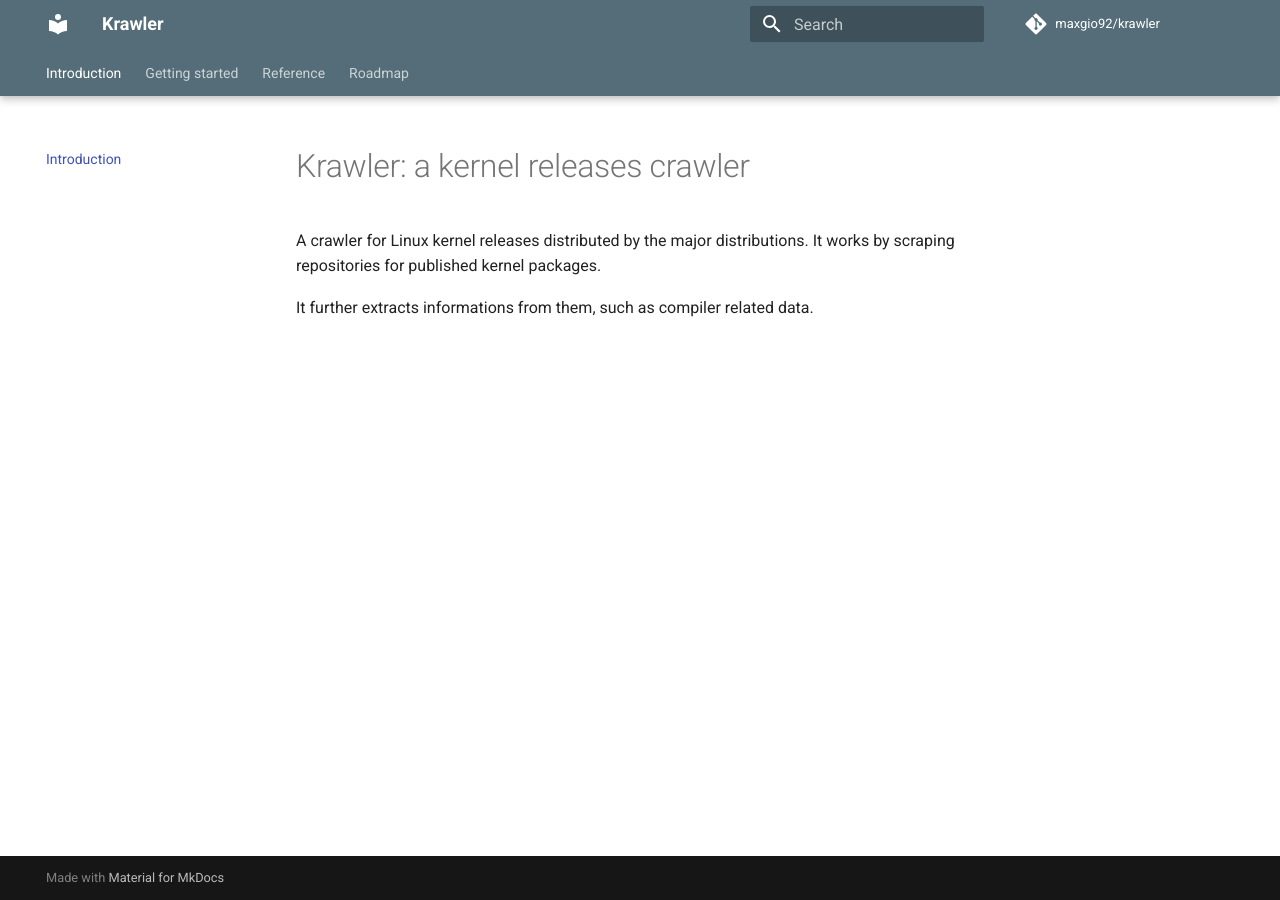
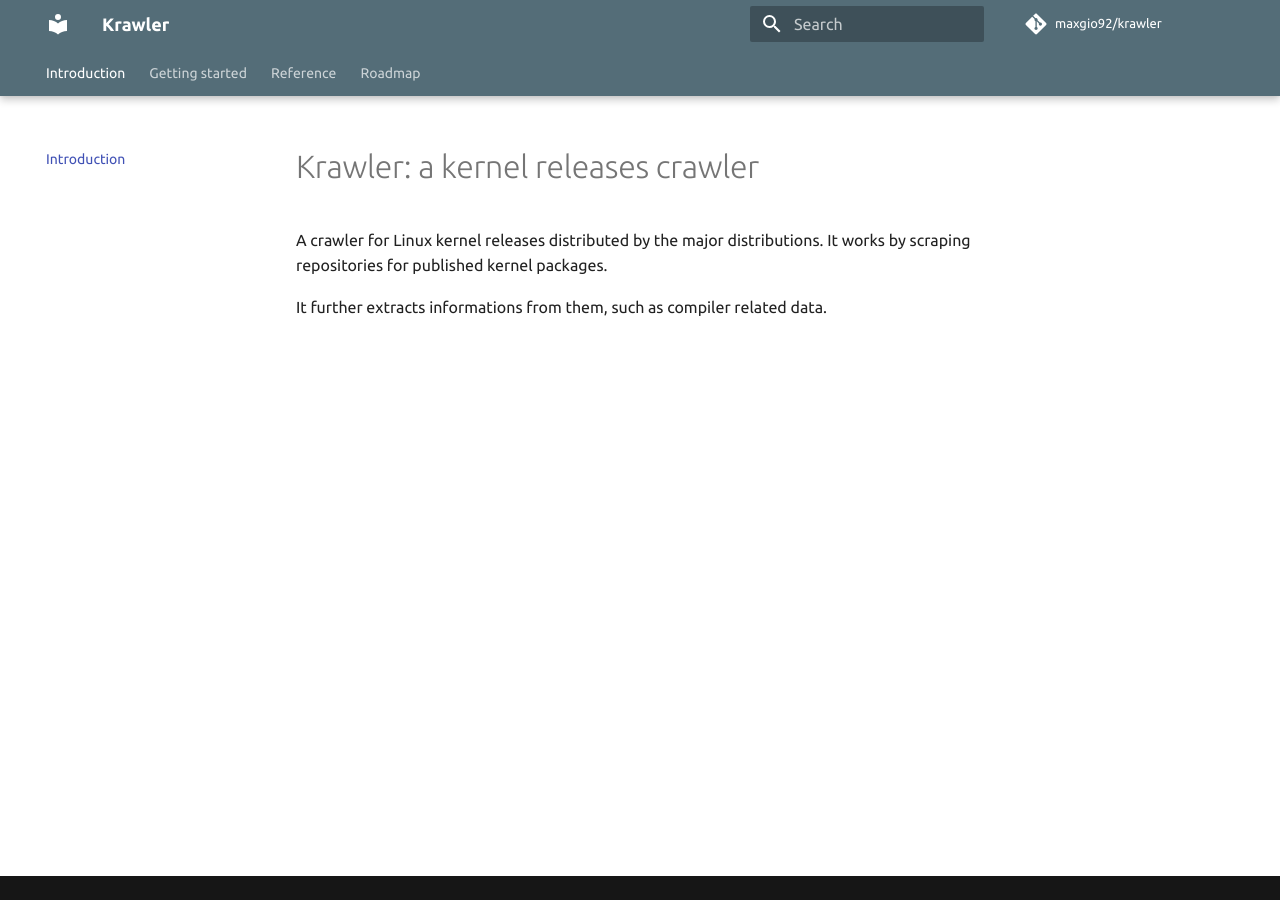
Before and after one commit to maxgio92/krawler, an MkDocs documentation site: the page built from docs/index.md, in a window 1280 px wide. Built offline with MkDocs 1.6.1 and Material for MkDocs 9.7.7, drawn with Linux system fonts in a browser that asks for light colours; comment, search, counter and statistics services are not loaded.

Commit message:
chore: update docs website fonts and style
Signed-off-by: Massimiliano Giovagnoli <me@maxgio.it>

```diff
--- a/mkdocs.yml
+++ b/mkdocs.yml
@@ -16,6 +16,10 @@ theme:
   palette:
     primary: 'blue grey'
 
+  font:
+    text: 'Ubuntu'
+    code: 'Ubuntu Mono'
+
 # Generate navigation bar
 nav:
 - 'Introduction': index.md
@@ -25,3 +29,6 @@ nav:
   - reference/cli.md
   - reference/config.md
 - 'Roadmap': roadmap.md
+
+extra:
+  generator: false
```
